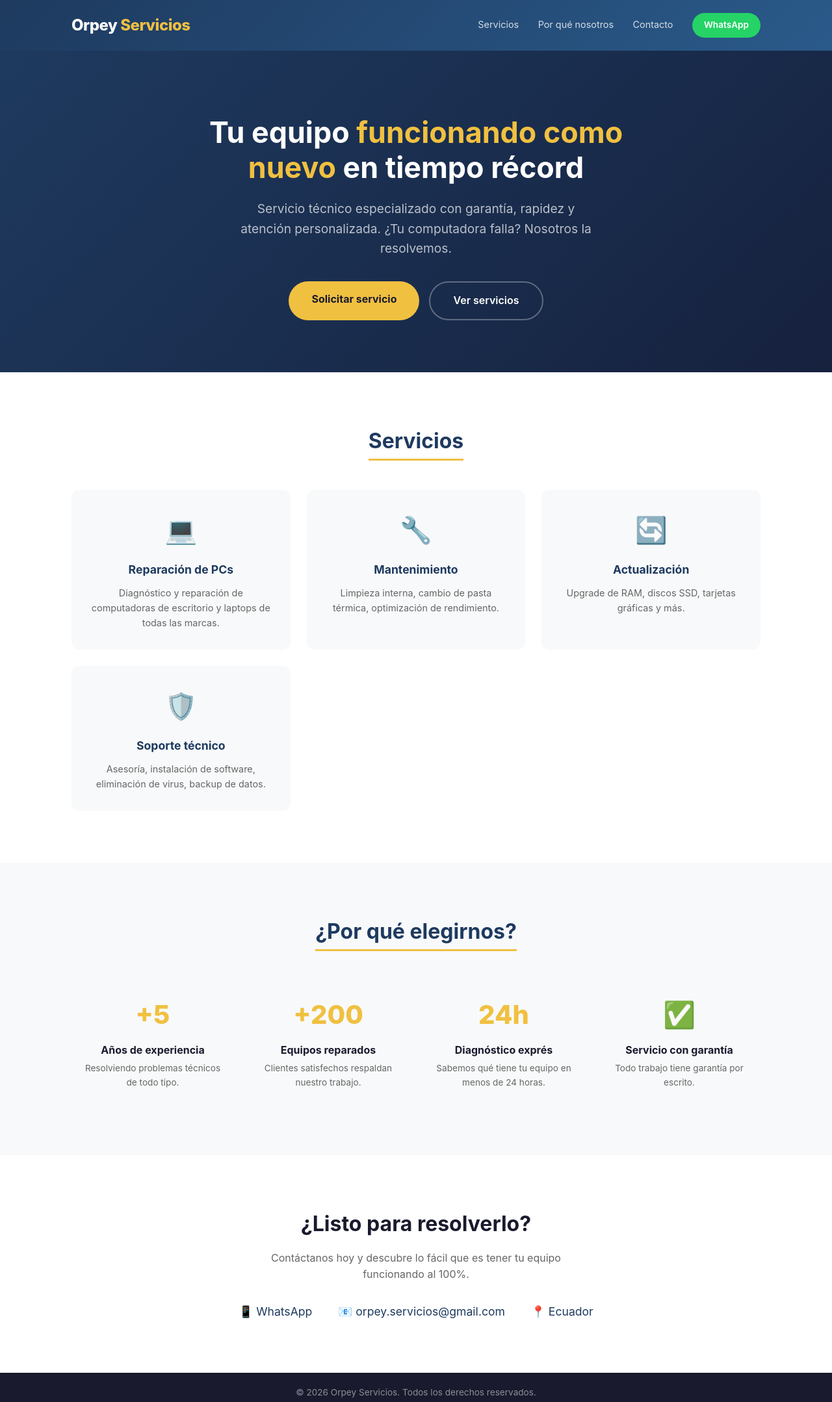
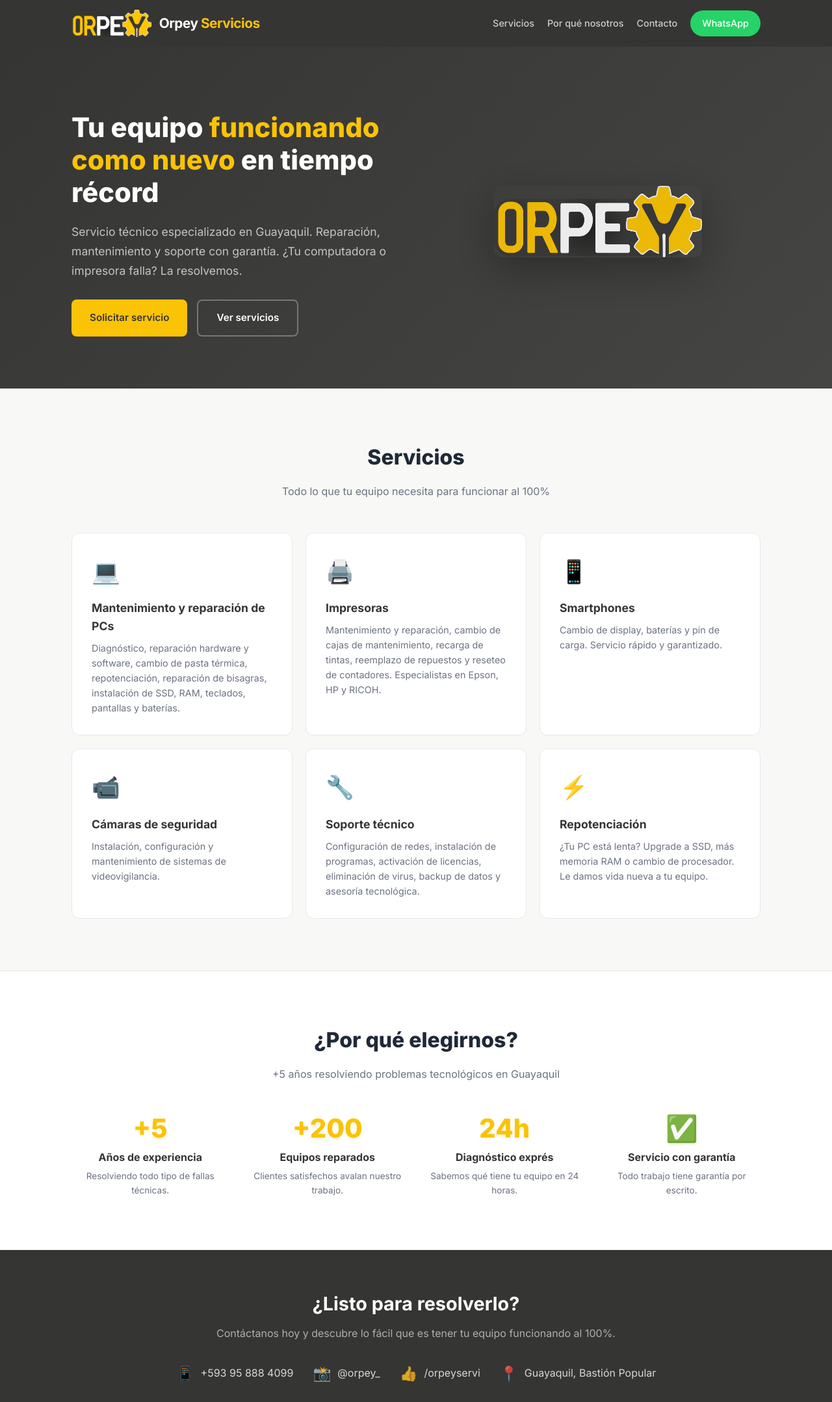
Before and after one commit to Orpey-Servicios/orpey-servicios, a plain HTML site: page index.html in a window 1280 px wide. Shown: the top 2158 px of the page at 65% size. Drawn offline with Linux system fonts and the light colour scheme.

Commit message:
Rediseno landing con identidad de marca Orpey

```diff
--- a/index.html
+++ b/index.html
@@ -3,192 +3,259 @@
 <head>
   <meta charset="UTF-8">
   <meta name="viewport" content="width=device-width, initial-scale=1.0">
-  <title>Orpey Servicios — Soporte Técnico Profesional</title>
-  <meta name="description" content="Servicio técnico especializado en computadoras, laptops y equipos electrónicos. Reparación, mantenimiento y asesoría tecnológica.">
-  <meta property="og:title" content="Orpey Servicios — Soporte Técnico Profesional">
-  <meta property="og:description" content="Reparación y mantenimiento de equipos electrónicos con servicio rápido y garantizado.">
-  <meta property="og:type" content="website">
-  <meta name="theme-color" content="#1e3a5f">
+  <title>Orpey Servicios — Servicio Técnico Profesional</title>
+  <meta name="description" content="Mantenimiento y reparación de computadoras, laptops, impresoras y más en Guayaquil. Servicio técnico profesional con garantía.">
+  <meta property="og:title" content="Orpey Servicios — Servicio Técnico Profesional">
+  <meta property="og:description" content="Reparación, mantenimiento y soporte técnico en Guayaquil. +5 años de experiencia.">
+  <meta property="og:image" content="https://orpey-servicios.github.io/orpey-servicios/logo-orpey.png">
+  <meta name="theme-color" content="#353534">
+  <link rel="preconnect" href="https://fonts.googleapis.com">
+  <link rel="preconnect" href="https://fonts.gstatic.com" crossorigin>
+  <link href="https://fonts.googleapis.com/css2?family=Inter:wght@400;500;600;700;800&display=swap" rel="stylesheet">
   <style>
     *, *::before, *::after { margin: 0; padding: 0; box-sizing: border-box; }
     html { scroll-behavior: smooth; }
     body {
-      font-family: -apple-system, BlinkMacSystemFont, 'Segoe UI', Roboto, sans-serif;
-      color: #1a1a2e;
+      font-family: 'Inter', -apple-system, BlinkMacSystemFont, sans-serif;
+      color: #1F2937;
       line-height: 1.6;
+      background: #F8F8F6;
     }
     .container { max-width: 1100px; margin: 0 auto; padding: 0 20px; }
 
+    a { text-decoration: none; color: inherit; }
+    img { max-width: 100%; height: auto; }
+
+    .btn {
+      display: inline-flex; align-items: center; gap: 8px;
+      padding: 14px 28px; border-radius: 8px; font-weight: 600;
+      font-size: .95rem; transition: all .3s; border: none; cursor: pointer;
+    }
+    .btn-primary {
+      background: #FBC305; color: #353534;
+    }
+    .btn-primary:hover { background: #E5B200; transform: translateY(-2px); }
+    .btn-secondary {
+      background: transparent; color: #fff; border: 2px solid rgba(255,255,255,.3);
+    }
+    .btn-secondary:hover { border-color: #FBC305; }
+
     /* HEADER */
     header {
-      background: linear-gradient(135deg, #1e3a5f 0%, #2a5a8a 100%);
-      color: #fff;
-      padding: 20px 0;
+      background: #353534;
+      padding: 15px 0;
       position: sticky; top: 0; z-index: 100;
     }
-    header .container { display: flex; justify-content: space-between; align-items: center; }
-    .logo { font-size: 1.5rem; font-weight: 800; letter-spacing: -0.5px; }
-    .logo span { color: #f0c040; }
-    nav a {
-      color: rgba(255,255,255,.8); text-decoration: none; margin-left: 25px;
-      font-size: .9rem; transition: color .3s;
+    header .container {
+      display: flex; justify-content: space-between; align-items: center;
     }
-    nav a:hover { color: #f0c040; }
-    .btn-whatsapp {
-      background: #25d366; color: #fff; padding: 8px 18px; border-radius: 25px;
-      text-decoration: none; font-weight: 600; font-size: .85rem;
-      display: inline-flex; align-items: center; gap: 6px;
+    .logo-link {
+      display: flex; align-items: center; gap: 12px;
     }
-    nav .btn-whatsapp { margin-left: 25px; }
+    .logo-link img { height: 42px; }
+    .logo-text { color: #fff; font-size: 1.3rem; font-weight: 700; letter-spacing: -0.5px; }
+    .logo-text span { color: #FBC305; }
+
+    .nav-menu { display: flex; align-items: center; gap: 20px; }
+    .nav-menu a {
+      color: rgba(255,255,255,.75); font-size: .9rem; font-weight: 500; transition: color .3s;
+    }
+    .nav-menu a:hover { color: #FBC305; }
+
+    .btn-whatsapp-nav {
+      background: #25D366; color: #fff !important; padding: 8px 18px;
+      border-radius: 25px; font-weight: 600; display: flex; align-items: center; gap: 6px;
+    }
+    .btn-whatsapp-nav:hover { background: #20BD5A !important; }
 
     /* HERO */
     .hero {
-      background: linear-gradient(135deg, #1e3a5f 0%, #16213e 100%);
-      color: #fff; padding: 100px 0 80px; text-align: center;
+      background: linear-gradient(135deg, #353534 0%, #454544 100%);
+      color: #fff; padding: 100px 0 80px;
     }
-    .hero h1 {
-      font-size: 2.8rem; max-width: 750px; margin: 0 auto 20px; line-height: 1.2;
+    .hero .container { display: grid; grid-template-columns: 1fr 1fr; gap: 60px; align-items: center; }
+    .hero-content h1 {
+      font-size: 2.6rem; line-height: 1.2; margin-bottom: 20px; font-weight: 800;
     }
-    .hero h1 span { color: #f0c040; }
-    .hero p {
-      font-size: 1.2rem; color: rgba(255,255,255,.7); max-width: 550px; margin: 0 auto 35px;
+    .hero-content h1 span { color: #FBC305; }
+    .hero-content p {
+      font-size: 1.1rem; color: rgba(255,255,255,.7); line-height: 1.7; margin-bottom: 30px;
     }
-    .hero-cta {
-      display: inline-flex; gap: 15px; flex-wrap: wrap; justify-content: center;
+    .hero-cta { display: flex; gap: 15px; flex-wrap: wrap; }
+    .hero-image { text-align: center; }
+    .hero-image img {
+      max-width: 100%; border-radius: 12px;
+      box-shadow: 0 20px 60px rgba(0,0,0,.3);
     }
-    .btn-primary {
-      background: #f0c040; color: #1a1a2e; padding: 15px 35px; border-radius: 30px;
-      text-decoration: none; font-weight: 700; font-size: 1rem; transition: transform .2s;
-    }
-    .btn-primary:hover { transform: translateY(-2px); }
-    .btn-secondary {
-      background: transparent; color: #fff; padding: 15px 35px; border-radius: 30px;
-      text-decoration: none; font-weight: 600; font-size: 1rem; border: 2px solid rgba(255,255,255,.3);
-      transition: border-color .3s;
-    }
-    .btn-secondary:hover { border-color: #f0c040; }
 
     /* SERVICIOS */
     .servicios { padding: 80px 0; }
-    .section-title { text-align: center; font-size: 2rem; margin-bottom: 50px; }
-    .section-title span { color: #1e3a5f; border-bottom: 3px solid #f0c040; padding-bottom: 8px; }
+    .section-title {
+      text-align: center; font-size: 2rem; font-weight: 800; margin-bottom: 15px;
+    }
+    .section-subtitle {
+      text-align: center; color: #6B7280; max-width: 500px; margin: 0 auto 50px;
+    }
     .grid-servicios {
-      display: grid; grid-template-columns: repeat(auto-fit, minmax(250px, 1fr)); gap: 25px;
+      display: grid; grid-template-columns: repeat(auto-fit, minmax(280px, 1fr)); gap: 20px;
     }
-    .card-servicio {
-      background: #f8f9fa; padding: 30px 25px; border-radius: 12px; text-align: center;
-      transition: transform .3s, box-shadow .3s;
+    .card {
+      background: #fff; border-radius: 12px; padding: 30px;
+      border: 1px solid #E5E7EB; transition: all .3s;
     }
-    .card-servicio:hover { transform: translateY(-5px); box-shadow: 0 10px 30px rgba(0,0,0,.1); }
-    .card-servicio .icono { font-size: 2.5rem; margin-bottom: 15px; }
-    .card-servicio h3 { font-size: 1.1rem; margin-bottom: 10px; color: #1e3a5f; }
-    .card-servicio p { font-size: .9rem; color: #666; }
+    .card:hover {
+      transform: translateY(-4px); box-shadow: 0 12px 40px rgba(0,0,0,.08);
+      border-color: #FBC305;
+    }
+    .card-icon { font-size: 2.2rem; margin-bottom: 15px; }
+    .card h3 { font-size: 1.1rem; font-weight: 700; color: #353534; margin-bottom: 8px; }
+    .card p { font-size: .9rem; color: #6B7280; line-height: 1.6; }
 
-    /* POR QUE NOSOTROS */
-    .porque { background: #f8f9fa; padding: 80px 0; }
-    .grid-porque {
-      display: grid; grid-template-columns: repeat(auto-fit, minmax(200px, 1fr)); gap: 20px; margin-top: 40px;
+    /* DIFERENCIALES */
+    .diferenciales { background: #fff; padding: 80px 0; border-top: 1px solid #E5E7EB; }
+    .grid-dif {
+      display: grid; grid-template-columns: repeat(auto-fit, minmax(220px, 1fr)); gap: 30px;
+      margin-top: 40px;
     }
-    .item-porque { text-align: center; padding: 20px; }
-    .item-porque .num { font-size: 2.5rem; font-weight: 800; color: #f0c040; }
-    .item-porque h4 { margin: 10px 0 5px; }
-    .item-porque p { font-size: .85rem; color: #666; }
+    .item-dif { text-align: center; }
+    .item-dif .num {
+      font-size: 2.5rem; font-weight: 800; color: #FBC305; line-height: 1;
+      text-shadow: 0 2px 4px rgba(251,195,5,.2);
+    }
+    .item-dif h4 { margin: 12px 0 6px; color: #353534; }
+    .item-dif p { font-size: .85rem; color: #6B7280; }
 
     /* CONTACTO */
-    .contacto { padding: 80px 0; text-align: center; }
-    .contacto h2 { font-size: 2rem; margin-bottom: 15px; }
-    .contacto p { color: #666; max-width: 500px; margin: 0 auto 30px; }
-    .contacto-info { display: flex; justify-content: center; gap: 40px; flex-wrap: wrap; }
-    .contacto-info a {
-      color: #1e3a5f; text-decoration: none; font-size: 1.1rem;
-      display: flex; align-items: center; gap: 8px;
+    .contacto {
+      background: #353534; color: #fff; padding: 60px 0; text-align: center;
     }
-    .contacto-info a:hover { color: #f0c040; }
+    .contacto h2 { font-size: 1.8rem; font-weight: 700; margin-bottom: 10px; }
+    .contacto p { color: rgba(255,255,255,.6); margin-bottom: 30px; }
+    .contacto-grid {
+      display: flex; justify-content: center; gap: 30px; flex-wrap: wrap;
+    }
+    .contacto-item {
+      display: flex; align-items: center; gap: 10px;
+      color: rgba(255,255,255,.8); font-size: 1rem; transition: color .3s;
+    }
+    .contacto-item:hover { color: #FBC305; }
+    .contacto-item .icono { font-size: 1.4rem; }
 
     /* FOOTER */
     footer {
-      background: #1a1a2e; color: rgba(255,255,255,.5); text-align: center; padding: 20px 0; font-size: .85rem;
+      background: #1F2937; color: rgba(255,255,255,.4);
+      text-align: center; padding: 20px 0; font-size: .85rem;
     }
 
+    /* MENU HAMBURGUESA */
+    .menu-toggle { display: none; flex-direction: column; gap: 4px; cursor: pointer; background: none; border: none; padding: 4px; }
+    .menu-toggle span { display: block; width: 24px; height: 2px; background: #fff; border-radius: 2px; transition: .3s; }
+
     @media (max-width: 768px) {
-      .hero h1 { font-size: 2rem; }
-      nav { display: none; }
-      header .container { justify-content: center; }
+      .hero .container { grid-template-columns: 1fr; text-align: center; }
+      .hero-content h1 { font-size: 2rem; }
+      .hero-cta { justify-content: center; }
+      .nav-menu { display: none; }
+      .menu-toggle { display: flex; }
+      .nav-menu.open { display: flex; flex-direction: column; position: absolute; top: 72px; left: 0; right: 0; background: #353534; padding: 20px; }
     }
   </style>
 </head>
 <body>
   <header>
     <div class="container">
-      <div class="logo">Orpey <span>Servicios</span></div>
-      <nav>
+      <a href="/" class="logo-link">
+        <img src="logo-orpey.png" alt="Orpey Servicios">
+        <span class="logo-text">Orpey <span>Servicios</span></span>
+      </a>
+      <nav class="nav-menu" id="navMenu">
         <a href="#servicios">Servicios</a>
-        <a href="#porque">Por qué nosotros</a>
+        <a href="#diferenciales">Por qué nosotros</a>
         <a href="#contacto">Contacto</a>
-        <a href="https://wa.me/593XXXXXXXXX" class="btn-whatsapp" target="_blank">WhatsApp</a>
+        <a href="https://wa.me/593958894099" class="btn-whatsapp-nav" target="_blank">WhatsApp</a>
       </nav>
+      <button class="menu-toggle" onclick="document.getElementById('navMenu').classList.toggle('open')">
+        <span></span><span></span><span></span>
+      </button>
     </div>
   </header>
 
   <section class="hero">
     <div class="container">
-      <h1>Tu equipo <span>funcionando como nuevo</span> en tiempo récord</h1>
-      <p>Servicio técnico especializado con garantía, rapidez y atención personalizada. ¿Tu computadora falla? Nosotros la resolvemos.</p>
-      <div class="hero-cta">
-        <a href="https://wa.me/593XXXXXXXXX" class="btn-primary" target="_blank">Solicitar servicio</a>
-        <a href="#servicios" class="btn-secondary">Ver servicios</a>
+      <div class="hero-content">
+        <h1>Tu equipo <span>funcionando como nuevo</span> en tiempo récord</h1>
+        <p>Servicio técnico especializado en Guayaquil. Reparación, mantenimiento y soporte con garantía. ¿Tu computadora o impresora falla? La resolvemos.</p>
+        <div class="hero-cta">
+          <a href="https://wa.me/593958894099" class="btn btn-primary" target="_blank">Solicitar servicio</a>
+          <a href="#servicios" class="btn btn-secondary">Ver servicios</a>
+        </div>
+      </div>
+      <div class="hero-image">
+        <img src="logo-orpey.png" alt="Orpey Servicios" style="max-width: 320px; opacity: .9;">
       </div>
     </div>
   </section>
 
   <section class="servicios" id="servicios">
     <div class="container">
-      <h2 class="section-title"><span>Servicios</span></h2>
+      <h2 class="section-title">Servicios</h2>
+      <p class="section-subtitle">Todo lo que tu equipo necesita para funcionar al 100%</p>
       <div class="grid-servicios">
-        <div class="card-servicio">
-          <div class="icono">💻</div>
-          <h3>Reparación de PCs</h3>
-          <p>Diagnóstico y reparación de computadoras de escritorio y laptops de todas las marcas.</p>
+        <div class="card">
+          <div class="card-icon">💻</div>
+          <h3>Mantenimiento y reparación de PCs</h3>
+          <p>Diagnóstico, reparación hardware y software, cambio de pasta térmica, repotenciación, reparación de bisagras, instalación de SSD, RAM, teclados, pantallas y baterías.</p>
         </div>
-        <div class="card-servicio">
-          <div class="icono">🔧</div>
-          <h3>Mantenimiento</h3>
-          <p>Limpieza interna, cambio de pasta térmica, optimización de rendimiento.</p>
+        <div class="card">
+          <div class="card-icon">🖨️</div>
+          <h3>Impresoras</h3>
+          <p>Mantenimiento y reparación, cambio de cajas de mantenimiento, recarga de tintas, reemplazo de repuestos y reseteo de contadores. Especialistas en Epson, HP y RICOH.</p>
         </div>
-        <div class="card-servicio">
-          <div class="icono">🔄</div>
-          <h3>Actualización</h3>
-          <p>Upgrade de RAM, discos SSD, tarjetas gráficas y más.</p>
+        <div class="card">
+          <div class="card-icon">📱</div>
+          <h3>Smartphones</h3>
+          <p>Cambio de display, baterías y pin de carga. Servicio rápido y garantizado.</p>
         </div>
-        <div class="card-servicio">
-          <div class="icono">🛡️</div>
+        <div class="card">
+          <div class="card-icon">📹</div>
+          <h3>Cámaras de seguridad</h3>
+          <p>Instalación, configuración y mantenimiento de sistemas de videovigilancia.</p>
+        </div>
+        <div class="card">
+          <div class="card-icon">🔧</div>
           <h3>Soporte técnico</h3>
-          <p>Asesoría, instalación de software, eliminación de virus, backup de datos.</p>
+          <p>Configuración de redes, instalación de programas, activación de licencias, eliminación de virus, backup de datos y asesoría tecnológica.</p>
+        </div>
+        <div class="card">
+          <div class="card-icon">⚡</div>
+          <h3>Repotenciación</h3>
+          <p>¿Tu PC está lenta? Upgrade a SSD, más memoria RAM o cambio de procesador. Le damos vida nueva a tu equipo.</p>
         </div>
       </div>
     </div>
   </section>
 
-  <section class="porque" id="porque">
+  <section class="diferenciales" id="diferenciales">
     <div class="container">
-      <h2 class="section-title"><span>¿Por qué elegirnos?</span></h2>
-      <div class="grid-porque">
-        <div class="item-porque">
+      <h2 class="section-title">¿Por qué elegirnos?</h2>
+      <p class="section-subtitle">+5 años resolviendo problemas tecnológicos en Guayaquil</p>
+      <div class="grid-dif">
+        <div class="item-dif">
           <div class="num">+5</div>
           <h4>Años de experiencia</h4>
-          <p>Resolviendo problemas técnicos de todo tipo.</p>
+          <p>Resolviendo todo tipo de fallas técnicas.</p>
         </div>
-        <div class="item-porque">
+        <div class="item-dif">
           <div class="num">+200</div>
           <h4>Equipos reparados</h4>
-          <p>Clientes satisfechos respaldan nuestro trabajo.</p>
+          <p>Clientes satisfechos avalan nuestro trabajo.</p>
         </div>
-        <div class="item-porque">
+        <div class="item-dif">
           <div class="num">24h</div>
           <h4>Diagnóstico exprés</h4>
-          <p>Sabemos qué tiene tu equipo en menos de 24 horas.</p>
+          <p>Sabemos qué tiene tu equipo en 24 horas.</p>
         </div>
-        <div class="item-porque">
+        <div class="item-dif">
           <div class="num">✅</div>
           <h4>Servicio con garantía</h4>
           <p>Todo trabajo tiene garantía por escrito.</p>
@@ -201,10 +268,19 @@
     <div class="container">
       <h2>¿Listo para resolverlo?</h2>
       <p>Contáctanos hoy y descubre lo fácil que es tener tu equipo funcionando al 100%.</p>
-      <div class="contacto-info">
-        <a href="https://wa.me/593XXXXXXXXX" target="_blank">📱 WhatsApp</a>
-        <a href="mailto:orpey.servicios@gmail.com">📧 orpey.servicios@gmail.com</a>
-        <a href="#">📍 Ecuador</a>
+      <div class="contacto-grid">
+        <a href="https://wa.me/593958894099" class="contacto-item" target="_blank">
+          <span class="icono">📱</span> +593 95 888 4099
+        </a>
+        <a href="https://www.instagram.com/orpey_" class="contacto-item" target="_blank">
+          <span class="icono">📸</span> @orpey_
+        </a>
+        <a href="https://www.facebook.com/orpeyservi" class="contacto-item" target="_blank">
+          <span class="icono">👍</span> /orpeyservi
+        </a>
+        <span class="contacto-item">
+          <span class="icono">📍</span> Guayaquil, Bastión Popular
+        </span>
       </div>
     </div>
   </section>
```
Also changed, not shown: logo-orpey.png (added).
